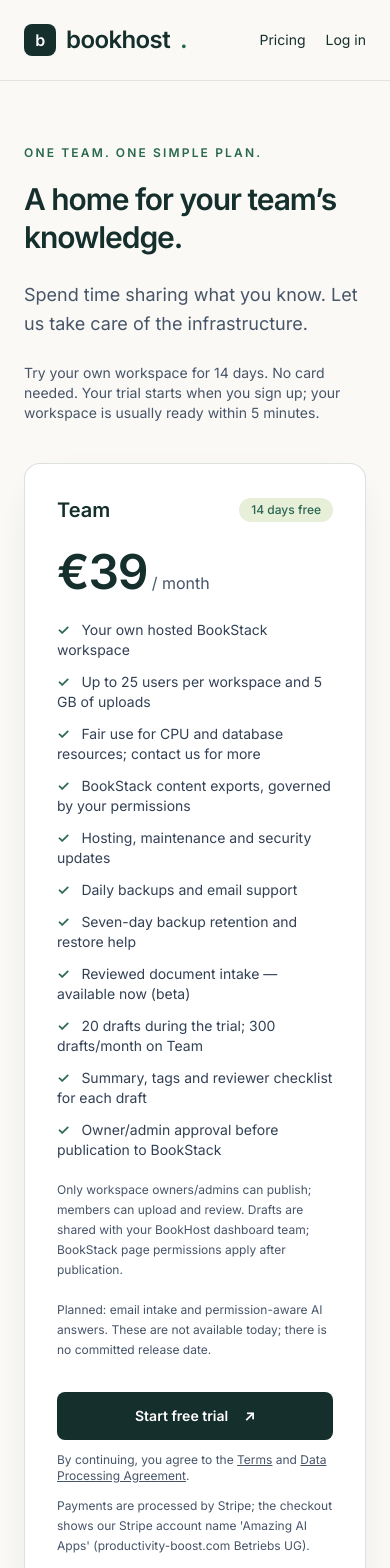
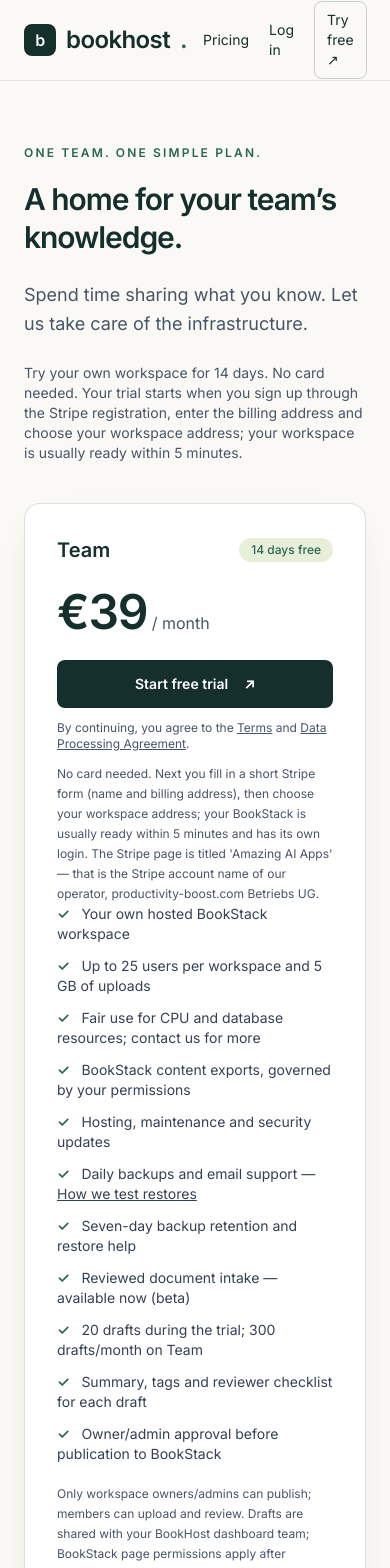
Before and after one commit to fstandhartinger/bookhost, a Next.js app: page /pricing in a window 390 px wide. Shown: the top 1568 px of the page. Built offline with nearby package versions, Linux system fonts and the light colour scheme; no server answers.

Commit message:
Clarify the trial path: login guidance, Stripe expectations, mobile CTA, demo link, FAQ anchor

```diff
--- a/app/layout.tsx
+++ b/app/layout.tsx
@@ -80,10 +80,11 @@ export default function RootLayout({
                 Log in
               </Link>
               <Link
-                className="hidden rounded-lg border border-ink/20 px-4 py-2 sm:block"
+                className="rounded-lg border border-ink/20 px-3 py-2 sm:px-4"
                 href="/pricing"
               >
-                Try BookHost ↗
+                <span className="sm:hidden">Try free ↗</span>
+                <span className="hidden sm:inline">Try BookHost ↗</span>
               </Link>
             </div>
           </nav>
--- a/app/login/page.tsx
+++ b/app/login/page.tsx
@@ -29,6 +29,12 @@ export default async function Login({
       <p className="mt-5 text-slate-600">
         Sign in to manage your team and workspace.
       </p>
+      <p className="mt-5 rounded-lg bg-[#e8edde] p-4 text-sm">
+        New to BookHost?{" "}
+        <a className="font-medium underline" href="/pricing#trial">
+          Start your free 14-day trial — no card needed.
+        </a>
+      </p>
       {params.sent && (
         <p role="status" className="mt-6 rounded-lg bg-green-50 p-4 text-sm">
           Check your inbox for a sign-in link. It expires in 15 minutes.
@@ -53,7 +59,6 @@ export default async function Login({
           )}
         </p>
       )}
-      <PasswordLogin destination={destination} />
       {params.reset && (
         <p role="status" className="mt-4">
           Password reset. Sign in with your new password.
@@ -111,6 +116,11 @@ export default async function Login({
           </button>
         </form>
       )}
+      <p className="mt-6 text-sm text-slate-600">
+        Set a password later from your dashboard; you can always sign in with an
+        e-mailed link or Google.
+      </p>
+      <PasswordLogin destination={destination} />
       <p className="mt-8 text-center text-xs text-slate-500">
         Secure access to your BookHost dashboard.
       </p>
--- a/app/page.tsx
+++ b/app/page.tsx
@@ -4,6 +4,7 @@ import { ActionButton } from "@/components/action-button";
 import { Pricing } from "@/components/pricing";
 import { faqs, benefits, steps } from "@/lib/landing-copy";
 import { TENANT_DOMAIN } from "@/lib/config";
+import Link from "next/link";
 export default function Home() {
   return (
     <>
@@ -36,7 +37,8 @@ export default function Home() {
                 Open live demo <span aria-hidden="true">↗</span>
               </a>
               <p className="mt-2 text-center text-xs text-slate-600">
-                Read-only demo workspace
+                Read-only demo workspace (the demo runs on our workspace domain
+                wissen.app.mintapis.com)
               </p>
             </div>
           </div>
@@ -77,6 +79,14 @@ export default function Home() {
               </span>
               <h3 className="text-xl font-semibold">{title}</h3>
               <p className="mt-3 text-sm leading-6 text-slate-600">{text}</p>
+              {title === "Backups with a way back" && (
+                <Link
+                  className="mt-3 inline-block text-sm underline"
+                  href="/blog/how-we-test-every-bookstack-backup-restore"
+                >
+                  How we test restores
+                </Link>
+              )}
             </article>
           ))}
         </div>
@@ -84,7 +94,7 @@ export default function Home() {
       <section id="how-it-works" className="section">
         <p className="eyebrow">FROM SCATTERED TO SHARED</p>
         <h2>From sign-up to shared knowledge.</h2>
-        <div className="mt-10 grid gap-8 md:grid-cols-3">
+        <div className="mt-10 grid gap-8 md:grid-cols-4">
           {steps.map(([n, title, text]) => (
             <div key={n} className="border-t border-moss/30 pt-6">
               <span className="badge">Step {n}</span>
@@ -171,7 +181,10 @@ export default function Home() {
       <div className="border-y border-ink/10">
         <Pricing />
       </div>
-      <section className="section grid gap-10 md:grid-cols-[1fr_1.6fr]">
+      <section
+        id="faq"
+        className="section grid gap-10 md:grid-cols-[1fr_1.6fr]"
+      >
         <div>
           <p className="eyebrow">A FEW GOOD QUESTIONS</p>
           <h2>Before you move in.</h2>
--- a/components/payment-note.tsx
+++ b/components/payment-note.tsx
@@ -1,8 +1,11 @@
 export function PaymentNote() {
   return (
     <p className="mt-3 text-xs leading-5 text-slate-600">
-      Payments are processed by Stripe; the checkout shows our Stripe account
-      name &apos;Amazing AI Apps&apos; (productivity-boost.com Betriebs UG).
+      No card needed. Next you fill in a short Stripe form (name and billing
+      address), then choose your workspace address; your BookStack is usually
+      ready within 5 minutes and has its own login. The Stripe page is titled
+      &apos;Amazing AI Apps&apos; — that is the Stripe account name of our
+      operator, productivity-boost.com Betriebs UG.
     </p>
   );
 }
--- a/components/pricing.tsx
+++ b/components/pricing.tsx
@@ -15,8 +15,9 @@ export function Pricing() {
           </p>
           <p className="mt-6 text-sm text-slate-600">
             Try your own workspace for {PLAN.trialDays} days. No card needed.
-            Your trial starts when you sign up; your workspace is usually ready
-            within 5 minutes.
+            Your trial starts when you sign up through the Stripe registration,
+            enter the billing address and choose your workspace address; your
+            workspace is usually ready within 5 minutes.
           </p>
         </div>
         <div className="price-card">
@@ -30,6 +31,10 @@ export function Pricing() {
             </strong>
             <span className="text-slate-600"> / month</span>
           </p>
+          <div id="trial">
+            <ActionButton className="button w-full" />
+            <PaymentNote />
+          </div>
           <ul className="checklist">
             <li>Your own hosted BookStack workspace</li>
             <li>Up to 25 users per workspace and 5 GB of uploads</li>
@@ -38,7 +43,15 @@ export function Pricing() {
             </li>
             <li>BookStack content exports, governed by your permissions</li>
             <li>Hosting, maintenance and security updates</li>
-            <li>Daily backups and email support</li>
+            <li>
+              Daily backups and email support —{" "}
+              <Link
+                className="underline"
+                href="/blog/how-we-test-every-bookstack-backup-restore"
+              >
+                How we test restores
+              </Link>
+            </li>
             <li>Seven-day backup retention and restore help</li>
             <li>Reviewed document intake — available now (beta)</li>
             <li>20 drafts during the trial; 300 drafts/month on Team</li>
@@ -47,15 +60,13 @@ export function Pricing() {
           </ul>
           <p className="mt-5 text-xs leading-5 text-slate-600">
             Only workspace owners/admins can publish; members can upload and
-            review. Drafts are shared with your BookHost dashboard team; BookStack
-            page permissions apply after publication.
+            review. Drafts are shared with your BookHost dashboard team;
+            BookStack page permissions apply after publication.
           </p>
           <p className="mt-5 text-xs leading-5 text-slate-600">
             Planned: email intake and permission-aware AI answers. These are not
             available today; there is no committed release date.
           </p>
-          <ActionButton className="button w-full mt-8" />
-          <PaymentNote />
           <p className="mt-4 text-xs text-slate-600 text-center">
             No credit card · Cancel anytime · Plus applicable VAT
           </p>
--- a/lib/landing-copy.ts
+++ b/lib/landing-copy.ts
@@ -59,6 +59,11 @@ export const benefits = [
 ];
 export const steps = [
   [
+    "0",
+    "Sign up and choose your workspace address",
+    "No card is needed. Your workspace is ready in about 5 minutes, and BookStack has its own login.",
+  ],
+  [
     "1",
     "Upload a document",
     "Start a workspace with a 14-day free trial, then upload a PDF, DOCX, Markdown or TXT file and choose a destination book. Document intake is available now in beta.",
--- a/scripts/intake-live-check.mjs
+++ b/scripts/intake-live-check.mjs
@@ -190,8 +190,11 @@ try {
       [demoId],
     )
   ).rows[0];
+  const demoBaseUrl = (
+    process.env.DEMO_BASE_URL || "https://demo.wissen.app.mintapis.com"
+  ).replace(/\/$/, "");
   const remote = await fetch(
-    `https://demo.bookhost.co/api/pages/${row.bookstack_page_id}`,
+    demoBaseUrl + "/api/pages/" + row.bookstack_page_id,
     {
       headers: {
         Authorization: `Token ${secret.api_id}:${decrypt(secret.api_secret_enc, "demo")}`,
```
Also changed, not shown: content/blog/bookstack-hosted-with-reviewed-document-intake.md (+1 -1 lines), scripts/inbound-production-check.mjs (+8 -8 lines), 2 other files (tests, documents, lock files or other folders).
